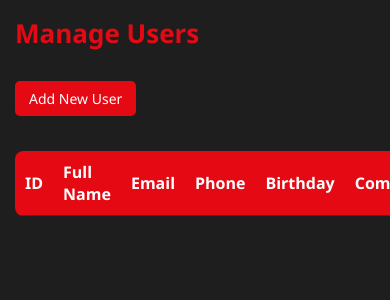
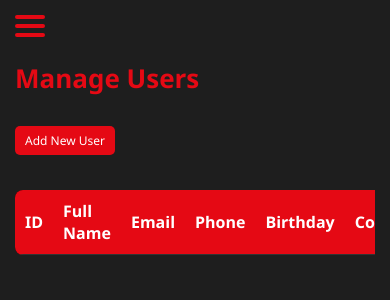
Before and after one commit to HadiHD17/Cinema, a PHP site: page /pages/manage_users.html in a window 390 px wide. Shown: the top 300 px of the page. Run offline with PHP 8.4, Linux system fonts and the light colour scheme; lists and menus that the app fills with data are empty.

Commit message:
fixed responsiveness

```diff
--- a/pages/admin.html
+++ b/pages/admin.html
@@ -6,6 +6,12 @@
   <link rel="stylesheet" href="../styles/admin.css" />
 </head>
 <body>
+  <div class="hamburger" id="hamburger">
+  <div></div>
+  <div></div>
+  <div></div>
+</div>
+
   <div class="admin-container">
     <aside class="sidebar">
       <h2>Admin Panel</h2>
--- a/pages/manage_bookings.html
+++ b/pages/manage_bookings.html
@@ -8,6 +8,11 @@
   <script defer src="../scripts/manage_bookings.js"></script>
 </head>
 <body>
+  <div class="hamburger" id="hamburger">
+  <div></div>
+  <div></div>
+  <div></div>
+</div>
   <div class="admin-container">
     <aside class="sidebar">
       <h2>Admin Panel</h2>
--- a/pages/manage_movies.html
+++ b/pages/manage_movies.html
@@ -8,6 +8,11 @@
   <script defer src="../scripts/manage_movies.js"></script>
 </head>
 <body>
+  <div class="hamburger" id="hamburger">
+  <div></div>
+  <div></div>
+  <div></div>
+</div>
   <div class="admin-container">
 
     <aside class="sidebar">
--- a/pages/manage_payments.html
+++ b/pages/manage_payments.html
@@ -8,6 +8,11 @@
   <script defer src="../scripts/manage_payments.js"></script>
 </head>
 <body>
+  <div class="hamburger" id="hamburger">
+  <div></div>
+  <div></div>
+  <div></div>
+</div>
   <div class="admin-container">
     <aside class="sidebar">
       <h2>Admin Panel</h2>
--- a/pages/manage_seats.html
+++ b/pages/manage_seats.html
@@ -8,6 +8,11 @@
   <script defer src="../scripts/manage_seats.js"></script>
 </head>
 <body>
+  <div class="hamburger" id="hamburger">
+  <div></div>
+  <div></div>
+  <div></div>
+</div>
   <div class="admin-container">
     <aside class="sidebar">
       <h2>Admin Panel</h2>
--- a/pages/manage_showtimes.html
+++ b/pages/manage_showtimes.html
@@ -8,6 +8,11 @@
   <script defer src="../scripts/manage_showtimes.js"></script>
 </head>
 <body>
+  <div class="hamburger" id="hamburger">
+  <div></div>
+  <div></div>
+  <div></div>
+</div>
   <div class="admin-container">
     <aside class="sidebar">
       <h2>Admin Panel</h2>
--- a/pages/manage_snackorders.html
+++ b/pages/manage_snackorders.html
@@ -8,6 +8,11 @@
   <script defer src="../scripts/manage_snackorders.js"></script>
 </head>
 <body>
+  <div class="hamburger" id="hamburger">
+  <div></div>
+  <div></div>
+  <div></div>
+</div>
   <div class="admin-container">
     <aside class="sidebar">
       <h2>Admin Panel</h2>
--- a/pages/manage_snacks.html
+++ b/pages/manage_snacks.html
@@ -8,6 +8,11 @@
   <script defer src="../scripts/manage_snacks.js"></script>
 </head>
 <body>
+  <div class="hamburger" id="hamburger">
+  <div></div>
+  <div></div>
+  <div></div>
+</div>
   <div class="admin-container">
     <aside class="sidebar">
       <h2>Admin Panel</h2>
--- a/pages/manage_users.html
+++ b/pages/manage_users.html
@@ -8,6 +8,11 @@
   <script defer src="../scripts/manage_users.js"></script>
 </head>
 <body>
+  <div class="hamburger" id="hamburger">
+  <div></div>
+  <div></div>
+  <div></div>
+</div>
   <div class="admin-container">
     <aside class="sidebar">
       <h2>Admin Panel</h2>
@@ -25,6 +30,7 @@
     <main class="main-content">
       <h1>Manage Users</h1>
       <button id="add-user-btn">Add New User</button>
+      <div class="table-wrapper">
       <table>
         <thead>
           <tr>
@@ -40,6 +46,7 @@
         </thead>
         <tbody id="users-table-body"></tbody>
       </table>
+      </div>
     </main>
   </div>
 
--- a/scripts/manage_users.js
+++ b/scripts/manage_users.js
@@ -5,6 +5,14 @@ document.addEventListener("DOMContentLoaded", () => {
   const closeBtn = document.getElementById("close-modal");
   const addBtn = document.getElementById("add-user-btn");
   const BASE_URL = "http://localhost/wamp64_projects/Cinema";
+  const hamburger = document.getElementById('hamburger');
+const sidebar = document.querySelector('.sidebar');
+
+hamburger.addEventListener('click', () => {
+  sidebar.classList.toggle('show');
+  document.body.classList.toggle('sidebar-open');
+});
+
 
 
   loadUsers();
--- a/styles/admin.css
+++ b/styles/admin.css
@@ -12,12 +12,13 @@ body {
   color: #f5f5f5;
 }
 
+/* CONTAINER STRUCTURE */
 .admin-container {
   display: flex;
   width: 100%;
 }
 
-
+/* SIDEBAR */
 .sidebar {
   width: 240px;
   background-color: #000;
@@ -50,10 +51,11 @@ body {
   color: #fff;
 }
 
-
+/* MAIN CONTENT */
 .main-content {
   flex-grow: 1;
   padding: 30px;
+  padding-top: 60px; /* ensures no overlap with hamburger */
   background-color: #1e1e1e;
   overflow-x: auto;
 }
@@ -64,7 +66,7 @@ body {
   color: #e50914;
 }
 
-
+/* BUTTONS */
 button,
 .edit-btn,
 .delete-btn {
@@ -95,7 +97,7 @@ button:hover {
   background-color: #f44336;
 }
 
-
+/* DASHBOARD CARDS */
 .dashboard-cards {
   display: grid;
   grid-template-columns: repeat(auto-fit, minmax(220px, 1fr));
@@ -137,7 +139,13 @@ button:hover {
   font-size: 14px;
 }
 
+/* TABLE WRAPPER FOR RESPONSIVE SCROLL */
+.table-wrapper {
+  overflow-x: auto;
+  -webkit-overflow-scrolling: touch;
+}
 
+/* TABLES */
 table {
   width: 100%;
   border-collapse: collapse;
@@ -165,7 +173,7 @@ table td img {
   border-radius: 4px;
 }
 
-
+/* MODALS */
 .modal {
   position: fixed;
   top: 0;
@@ -218,7 +226,7 @@ table td img {
   color: #fff;
 }
 
-
+/* ERROR HANDLING */
 .error-message {
   position: fixed;
   top: 20px;
@@ -245,15 +253,50 @@ table td img {
   padding: 10px;
 }
 
-
 .hidden {
   display: none;
 }
 
+/* HAMBURGER MENU */
+.hamburger {
+  display: none;
+  position: fixed;
+  top: 15px;
+  left: 15px;
+  z-index: 1100;
+  cursor: pointer;
+  width: 30px;
+  height: 22px;
+  flex-direction: column;
+  justify-content: space-between;
+}
 
+.hamburger div {
+  background-color: #e50914;
+  height: 4px;
+  border-radius: 2px;
+}
+
+/* RESPONSIVE */
 @media (max-width: 768px) {
   .sidebar {
     display: none;
+  }
+
+  .sidebar.show {
+    display: block;
+    position: fixed;
+    top: 0;
+    left: 0;
+    height: 100vh;
+    width: 240px;
+    background-color: #000;
+    z-index: 1050;
+    box-shadow: 2px 0 12px rgba(0, 0, 0, 0.7);
+  }
+
+  .hamburger {
+    display: flex;
   }
 
   .admin-container {
@@ -262,6 +305,7 @@ table td img {
 
   .main-content {
     padding: 15px;
+    padding-top: 60px;
   }
 
   .card {
@@ -271,4 +315,25 @@ table td img {
   th, td {
     padding: 10px;
   }
+
+  body.sidebar-open {
+    overflow: hidden;
+  }
 }
+
+@media (max-width: 480px) {
+  .dashboard-cards {
+    grid-template-columns: 1fr;
+  }
+
+  button, .edit-btn, .delete-btn {
+    padding: 6px 10px;
+    font-size: 12px;
+  }
+
+  .modal-content {
+    width: 95%;
+    padding: 15px 20px;
+  }
+
+}
```
Also changed, not shown: scripts/manage_bookings.js (+8 -0 lines), scripts/manage_movies.js (+8 -0 lines), scripts/manage_payments.js (+8 -0 lines), scripts/manage_seats.js (+8 -0 lines), scripts/manage_showtimes.js (+12 -1 lines), scripts/manage_snackorders.js (+8 -0 lines), scripts/manage_snacks.js (+8 -0 lines), .htaccess.
